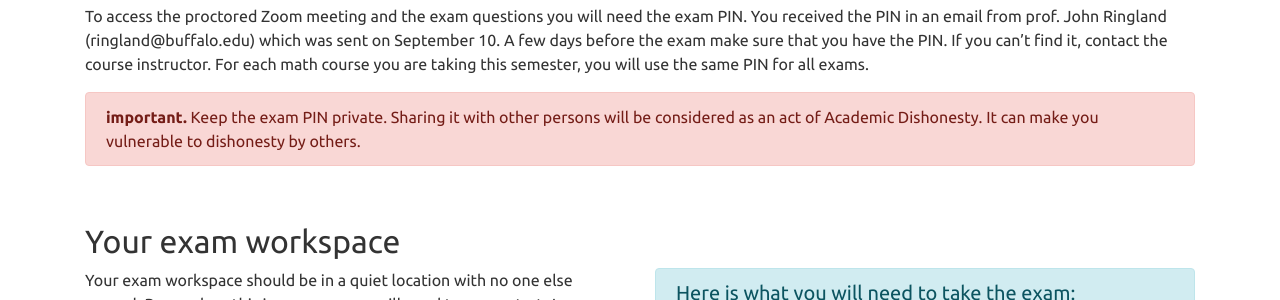
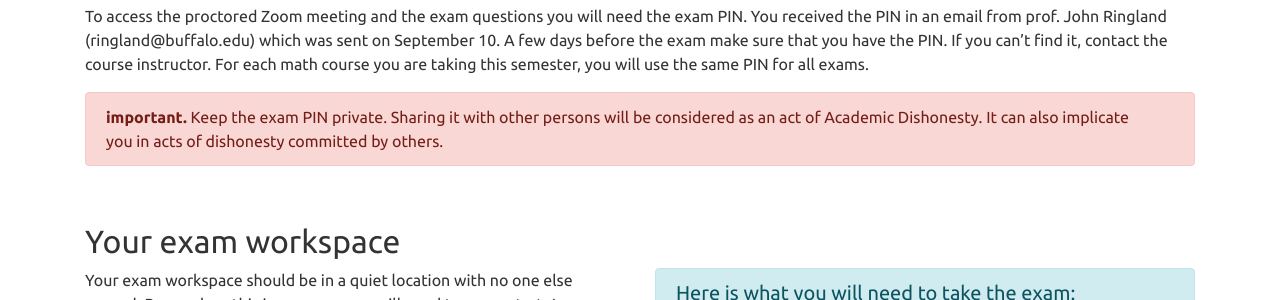
Before and after one commit to ub-math/exam_guides, a Jekyll site: the page built from docs/index.md, in a window 1280 px wide and 900 px high, scrolled down 1403 px. Shown: the part 152-452 px from the top of the window. Built offline with Jekyll 4.4.1, drawn with Linux system fonts in a browser that asks for light colours.

Commit message:
Update index.md

```diff
--- a/docs/index.md
+++ b/docs/index.md
@@ -79,7 +79,7 @@ If you can’t find it, contact the course instructor. For each math course you
 
 <div class="alert alert-dismissible alert-danger">
 <b>important.</b> Keep the exam PIN private. Sharing it with other persons will be considered as an act of Academic Dishonesty.
-It can make you vulnerable to dishonesty by others.
+It can also implicate you in acts of dishonesty committed by others.
 </div>
 
 <br/>
```
